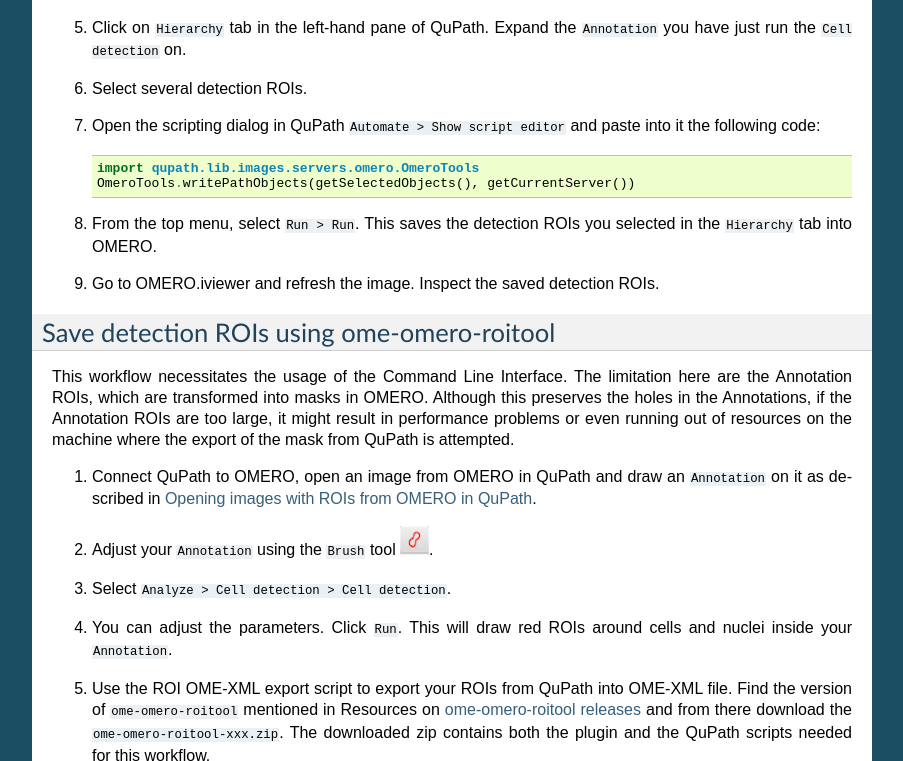
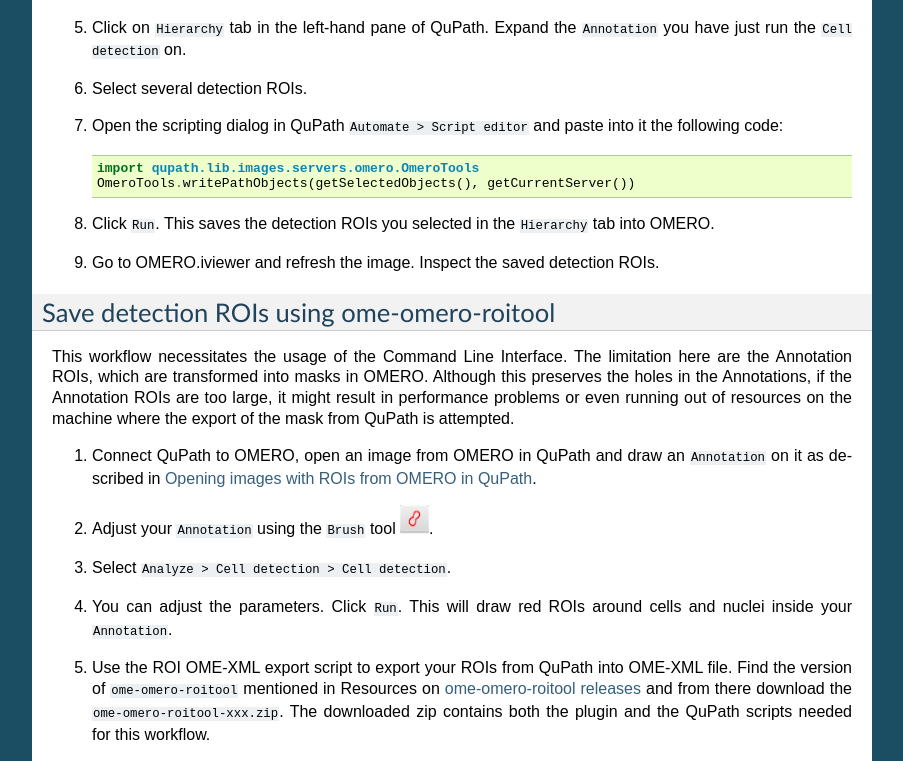
Before and after one commit to ome/omero-guide-qupath, a Sphinx documentation site: the page built from docs/qupath.rst, in a window 1280 px wide and 900 px high, scrolled down 3616 px, cut to the strip 139-900 px from the top of the window. Shown: the whole strip, without its empty margins (198-1101 px from the left). Built offline with Sphinx 7.4.7, drawn with Linux system fonts in a browser that asks for light colours.

Commit message:
review script section

```diff
--- a/docs/qupath.rst
+++ b/docs/qupath.rst
@@ -118,12 +118,12 @@
 
 #. Select several detection ROIs.
 
-#. Open the scripting dialog in QuPath ``Automate > Show script editor`` and paste into it the following code::
+#. Open the scripting dialog in QuPath ``Automate > Script editor`` and paste into it the following code::
 
       import qupath.lib.images.servers.omero.OmeroTools
       OmeroTools.writePathObjects(getSelectedObjects(), getCurrentServer())
 
-#. From the top menu, select ``Run > Run``. This saves the detection ROIs you selected in the ``Hierarchy`` tab into OMERO.
+#. Click ``Run``. This saves the detection ROIs you selected in the ``Hierarchy`` tab into OMERO.
 
 #. Go to OMERO.iviewer and refresh the image. Inspect the saved detection ROIs.
 
```
